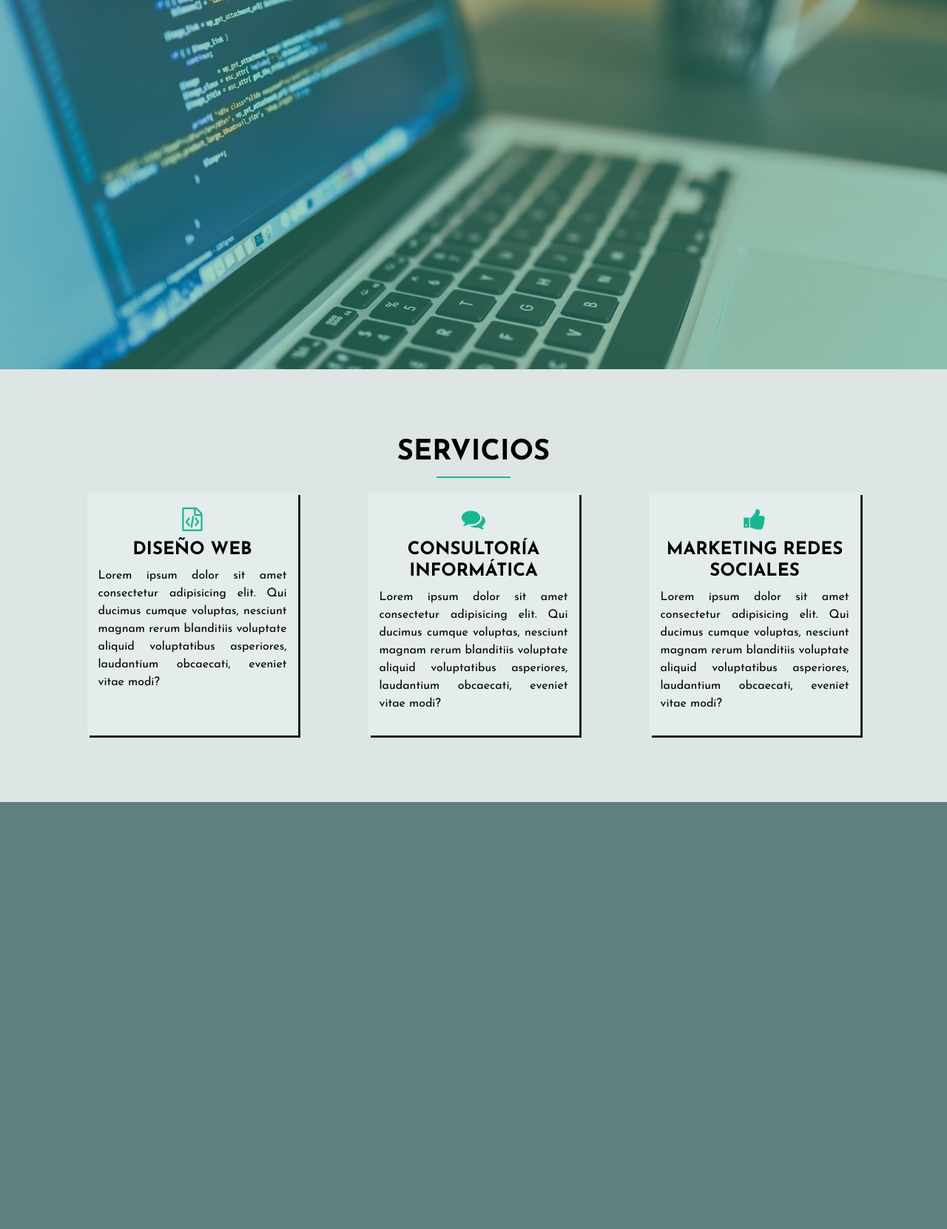
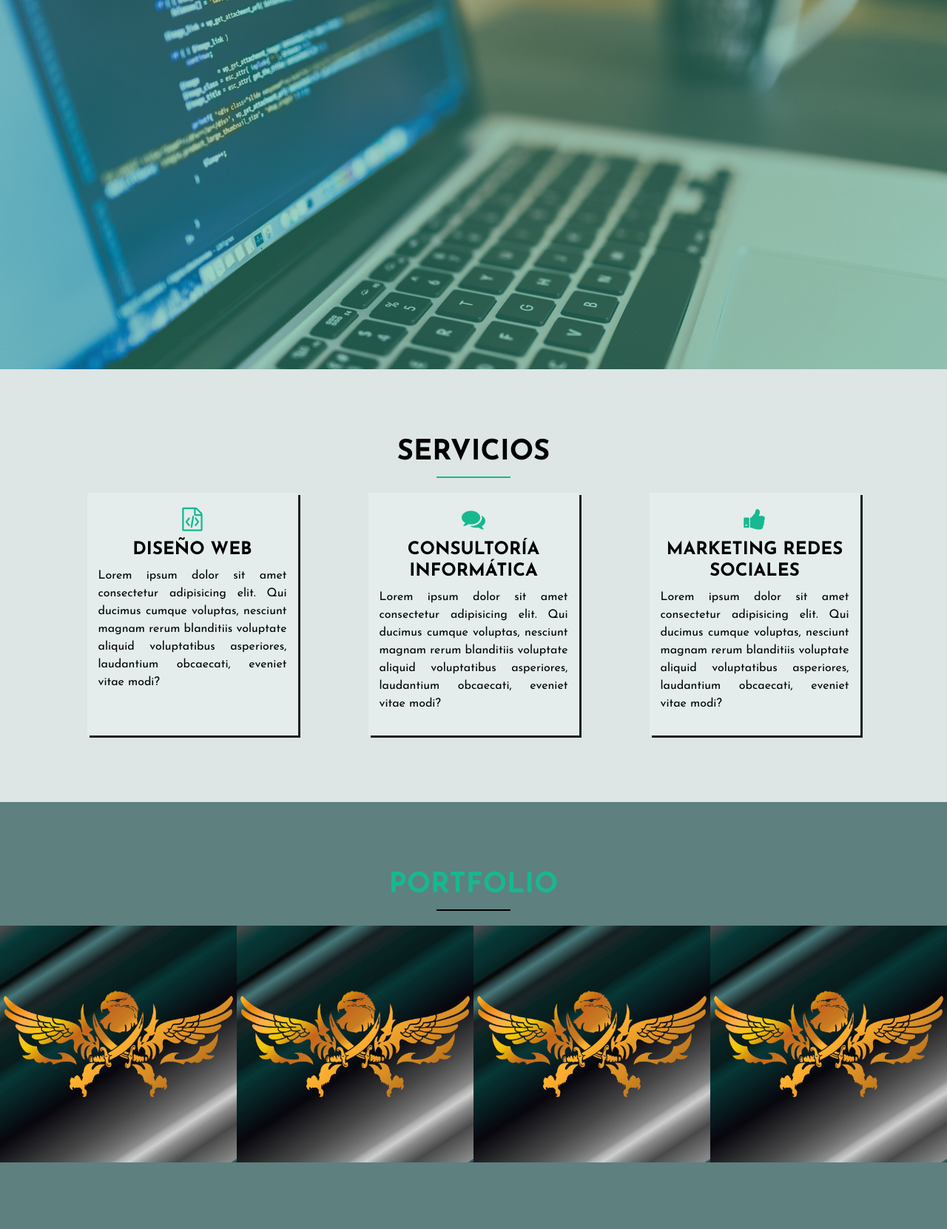
Before and after one commit to nabiedma/web-personal, a PHP site: page / in a window 1280 px wide. Shown: the part 1309-2970 px from the top of the page at 74% size. Before the commit the page ends 2393 px from the top, so only its background shows below. Run offline with PHP 8.4, Linux system fonts and the light colour scheme.

Commit message:
Portfolio: Imagen de prueba. Test para resize automático

```diff
--- a/css/style.css
+++ b/css/style.css
@@ -36,11 +36,11 @@ h2:after {
 
 nav img {
     width: auto;
-    height: 50px;
+    height: 40px;
 }
 
 nav {
-    background-color: rgba(0,0,0,0.8);
+    background-color: rgba(0,0,0,0.9);
 }
 
 header {
@@ -52,7 +52,7 @@ header {
 }
 
 nav li {
-    font-size: 18px;
+    font-size: 16px;
     text-transform: uppercase;
     margin-left: 5px;
 }
@@ -158,3 +158,27 @@ nav li a:hover, nav li a:active {
     box-shadow: 3px 3px #192121;
     padding: 15px;
 }
+
+
+/* ------------------------ */
+/* SECTION - PORTFOLIO */
+/* ------------------------ */
+
+.section-portfolio {
+  background: #5e807f;
+  color: #fff;
+  padding: 90px 0;
+}
+
+.section-portfolio h2 {
+  color: #17b890;
+}
+
+/* ------------------------ */
+/* ----- MEDIA QUERY ----- */
+/* ------------------------ */
+
+/* On screens that are 600px or less */
+@media screen and (max-width: 600px) {
+
+}
--- a/index.html
+++ b/index.html
@@ -31,7 +31,7 @@
       <nav class="navbar navbar-expand-md fixed-top" id="myNavbar">
         <div class="container">
           <a class="navbar-brand" href="#">
-            <img src="img/logo.png" alt="Alejandro Biedma" height="50">
+            <img src="img/logo.png" alt="Alejandro Biedma" height="40">
           </a>
 
           <button class="navbar-toggler custom-toggler" type="button" data-toggle="collapse" data-target="#navbar" aria-controls="navbar" aria-expanded="false" aria-label="Navegacion">
@@ -138,6 +138,34 @@
     </section>
     <!-- FIN de SECTION /// SERVICIOS -->
 
+    <!-- SECTION /// PORTFOLIO -->
+    <section class="section-portfolio" id="portfolio">
+      <div class="container">
+        <div class="row">
+          <div class="col">
+            <h2>Portfolio</h2>
+          </div>
+        </div>
+      </div>
+      <div class="container-fluid px-0 container-portfolio">
+        <div class="row no-gutters">
+          <div class="col-12 col-sm-6 col-lg-3">
+            <img src="img/example1000.jpg" alt="Work" class="img-fluid">
+          </div>
+          <div class="col-12 col-sm-6 col-lg-3">
+            <img src="img/example1000.jpg" alt="Work" class="img-fluid">
+          </div>
+          <div class="col-12 col-sm-6 col-lg-3">
+            <img src="img/example1000.jpg" alt="Work" class="img-fluid">
+          </div>
+          <div class="col-12 col-sm-6 col-lg-3">
+            <img src="img/example1000.jpg" alt="Work" class="img-fluid">
+          </div>
+        </div>
+      </div>
+    </section>
+    <!-- FIN de SECTION /// PORTFOLIO -->
+
     <script src="js/jquery-3.3.1.min.js"></script>
     <script src="js/popper.js"></script>
     <script src="js/bootstrap.min.js"></script>
```
Also changed, not shown: img/example1000.jpg (added).
